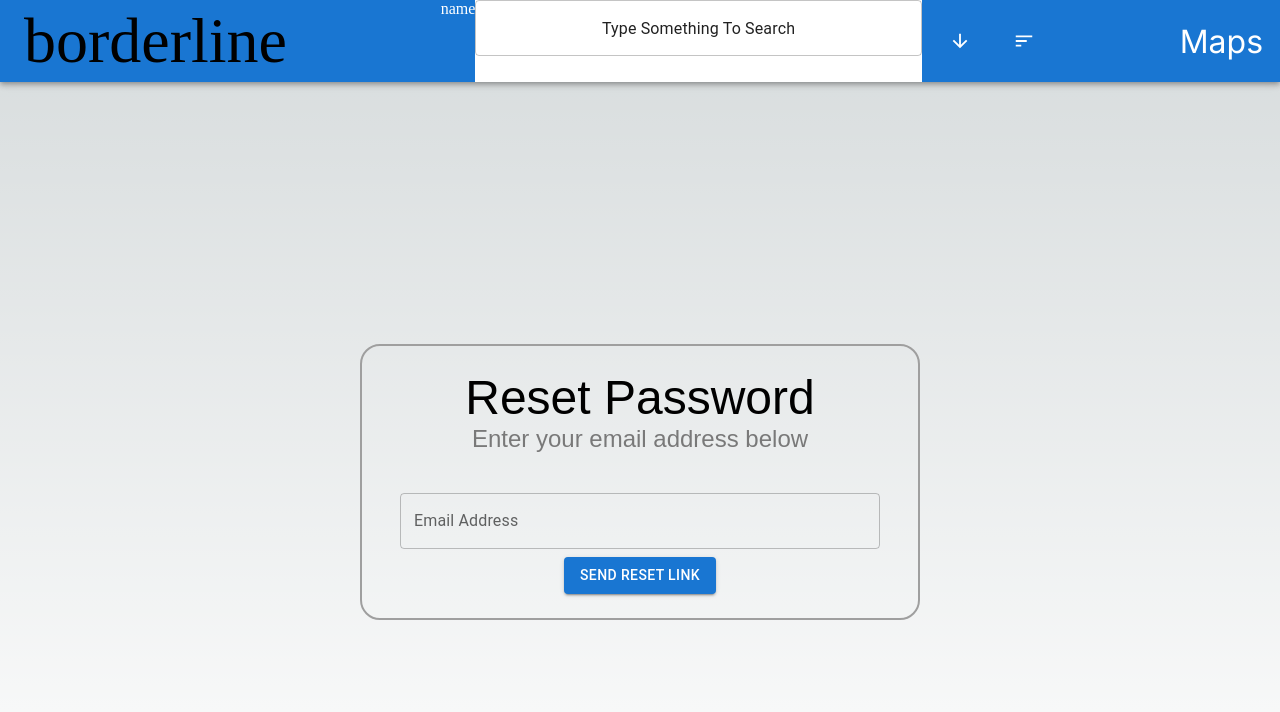
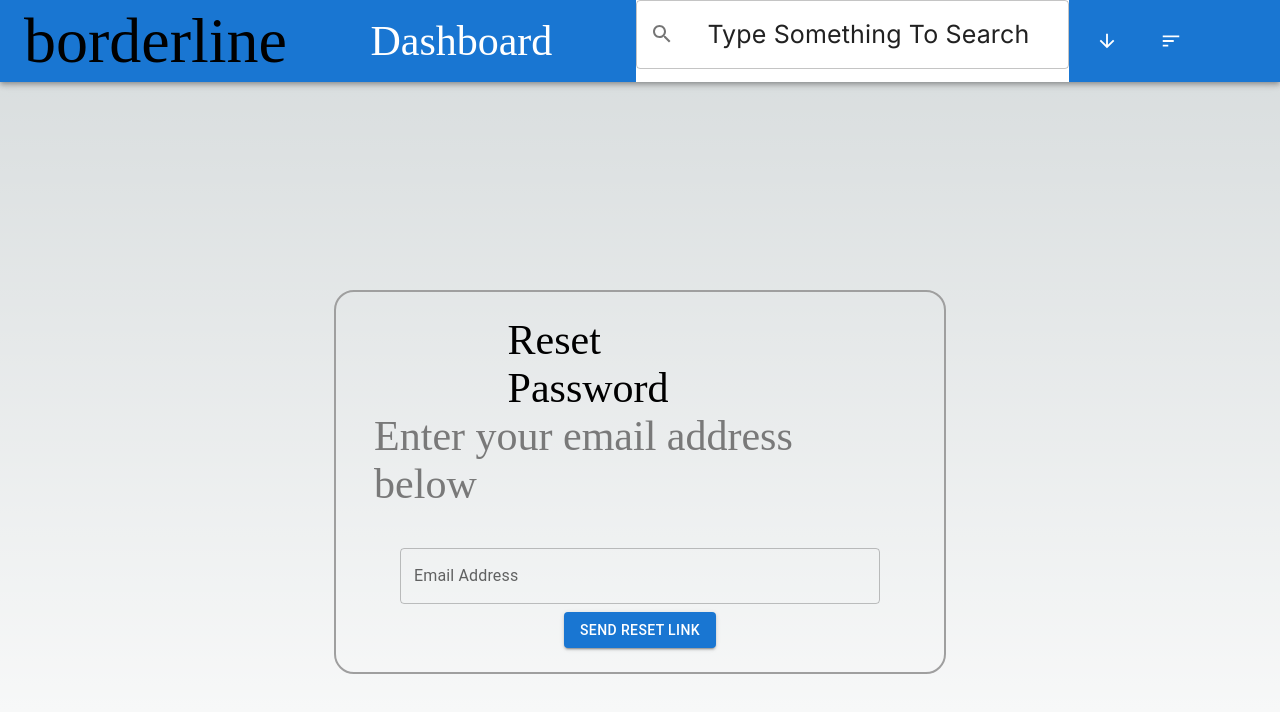
Before and after one commit to danielchao0214/borderline, a Next.js app: page /resetpasswordemail in a window 1280 px wide. Shown: the top 712 px of the page. Built offline with nearby package versions, Linux system fonts and the light colour scheme; a web font is replaced by a local one.

Commit message:
Updated Appbanner to work with 1920 x 1080 screens

```diff
--- a/src/components/AppBanner.js
+++ b/src/components/AppBanner.js
@@ -1,9 +1,14 @@
-import { useContext, useState } from 'react';
+import * as React from 'react';
+import Popover from '@mui/material/Popover';
 import Box from '@mui/material/Box';
 import { Button, TextField, Tabs, Tab, List, } from '@mui/material'
+import { Link } from 'react-router-dom'
+import { Inter } from 'next/font/google';
 import SortIcon from '@mui/icons-material/Sort';
 import HomeOutlinedIcon from '@mui/icons-material/HomeOutlined';
 import ArrowDownwardSharpIcon from '@mui/icons-material/ArrowDownwardSharp';
+import InputAdornment from '@mui/material/InputAdornment';
+import SearchIcon from '@mui/icons-material/Search';
 import PeopleAltOutlinedIcon from '@mui/icons-material/PeopleAltOutlined';
 import PersonOutlineOutlinedIcon from '@mui/icons-material/PersonOutlineOutlined';
 import AppBar from '@mui/material/AppBar';
@@ -15,7 +20,23 @@ import Toolbar from '@mui/material/Toolbar';
 import Typography from '@mui/material/Typography';
 
 
-function AppBanner() {
+
+
+
+export default function AppBanner() {
+    const [anchorEl, setAnchorEl] = React.useState(null);
+
+    const handleClick = (event) => {
+        setAnchorEl(event.currentTarget);
+      };
+
+      const handleClose = () => {
+        setAnchorEl(null);
+      };
+
+      const open = Boolean(anchorEl);
+      const id = open ? 'simple-popover' : undefined;
+
     return (
         <Box sx={{ flexGrow: 1 }}>
             <AppBar position="static">
@@ -28,19 +49,28 @@ function AppBanner() {
                     >
                     </Typography>
 
-                    <div id="homescreen">
-                        <div id="homescreen-heading">
 
-                            <Box sx={{ display: { xs: 'none', md: 'flex', marginRight: 'none' } }}>
+
+                            <Box sx={{ display: { xs: 'none', md: 'flex' } }}>
                                 <a href="/" target='Home'>borderline</a>
 
-                                <p>name</p>
+                                <p>Dashboard</p>
 
                                 <TextField
                                     id="outlined-basic"
                                     //label="Search"
                                     variant="outlined"
                                     defaultValue='Type Something To Search'
+
+                                    InputProps={{
+                                        startAdornment: (
+                                          <InputAdornment position="start">
+                                            <SearchIcon />
+                                          </InputAdornment>
+                                        ),
+                                      }}
+
+
                                     sx={{ width: 600, backgroundColor: 'white' }}
                                 //onKeyPress={handleSearch}
                                 />
@@ -71,27 +101,45 @@ function AppBanner() {
 
                                 <a href="/" target='Nav'>Maps</a>
 
-                                <a href="/" target='Nav'>Forums</a>
+                                <a href="/" target='Nav'>Forum</a>
 
 
-                                <Box sx={{ display: { xs: 'none', md: 'flex', marginLeft: 'auto' } }}>
+                                <Box sx={{ display: { xs: 'none', md: 'flex' },p:0 }}>
                                     <IconButton
                                         size="large"
                                         edge="end"
                                         aria-label="account of current user"
                                         aria-haspopup="true"
+                                        onClick={handleClick}
                                         color="inherit"
                                     >
                                         <AccountCircle />
                                     </IconButton>
+
+                                    <Popover
+                                        id={id}
+                                        open={open}
+                                        anchorEl={anchorEl}
+                                        onClose={handleClose}
+                                        anchorOrigin={{
+                                            vertical: 'bottom',
+                                            horizontal: 'left',
+                                        }}
+
+                                    >
+                                    <Typography sx={{width:150 }}>
+                                        <ul>
+                                            <li><a href="/login" target='list'>Login</a></li>
+                                            <li><a href="/createaccount" target='list'>Create Account</a></li>
+                                        </ul>
+                                    </Typography>
+                                    </Popover>
+
                                 </Box>
                             </Box>
-                        </div>
-                    </div>
+
                 </Toolbar>
             </AppBar>
         </Box>
     )
 }
-
-export default AppBanner
--- a/src/styles/AppBanner.css
+++ b/src/styles/AppBanner.css
@@ -3,34 +3,60 @@
     src: url('https://fonts.gstatic.com/s/abel/v18/MwQ5bhbm2POE2V9BPQ.woff2');
 }
 
-@font-face {
-    font-family: 'Inter';
-    src: url('/fonts/inter.woff2') format('woff2'),
-        url('/fonts/inter.woff') format('woff');
-    font-weight: normal;
-    font-style: normal;
-}
+
 
 #homescreen-heading {
-    display: inline-flex;
-    text-align: center;
-    align-items: center;
+    display: -webkit-box
 }
 
 #outlined-basic {
     background-color: rgb(255, 255, 255);
     text-align: center;
+    font-family: 'Inter', 'Abel';
+    font-size: 25px;
+    border-radius: 25px;
 }
 
+.css-1o9s3wi-MuiInputBase-input-MuiOutlinedInput-input{
+    padding: 10px;
+}
 .css-1pmjqg1-MuiFormControl-root-MuiTextField-root {
     padding-top: 15px;
-    background-color: #999999;
+    background-color: #AEAEAE;
 }
 
 .css-hip9hq-MuiPaper-root-MuiAppBar-root {
-    background-color: #999999;
+    background-color: #AEAEAE;
     color: #000000;
 }
+
+.css-z4rqyd-MuiButton-endIcon{
+    margin-right: 0;
+
+}
+
+.css-hyum1k-MuiToolbar-root{
+    display:block;
+}
+
+.css-1qvpupt-MuiTypography-root{
+    display: none;
+}
+
+.css-1q6at85-MuiInputBase-root-MuiOutlinedInput-root{
+    background-color: white;
+}
+
+p{
+    font-family: 'Abel';
+    font-style: normal;
+    display:flex;
+    align-items: center;
+    font-weight: 400;
+    font-size: 42px;
+    padding-right: 5%;
+}
+
 
 
 a[target="Nav"] {
@@ -39,7 +65,7 @@ a[target="Nav"] {
     padding-right: 50px;
     align-items: center;
 
-    font-family: 'Inter';
+    font-family: 'Inter', 'Abel';
     font-style: normal;
     font-weight: 400;
     font-size: 32px;
@@ -47,13 +73,39 @@ a[target="Nav"] {
 }
 
 a[target="Home"] {
-
     font-family: 'Abel';
     font-style: normal;
     font-weight: 400;
     font-size: 64px;
     line-height: 82px;
-    padding-right: 10%;
+    padding-right: 5%;
 
     color: #000000;
 }
+
+a[target="list"] {
+    font-family: 'Abel';
+    font-style: normal;
+    font-weight: 400;
+    font-size: 20px;
+    line-height: 20px;
+    padding: 10px;
+
+
+    color: #000000;
+}
+
+
+
+.css-3bmhjh-MuiPaper-root-MuiPopover-paper{
+    background-color: #AEAEAE;
+}
+
+li{
+    display: flex;
+    background-color: #D9D9D9;
+    margin: 10px;
+    list-style-type: none;
+    border-radius: 25px;
+    text-align: center;
+}
```
